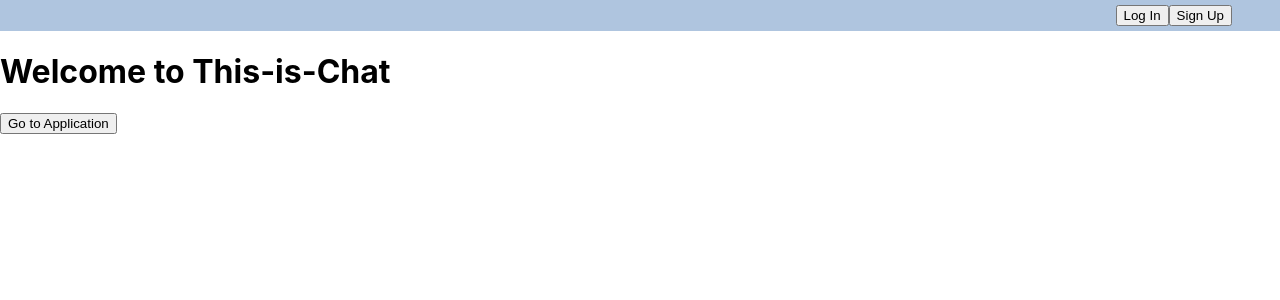
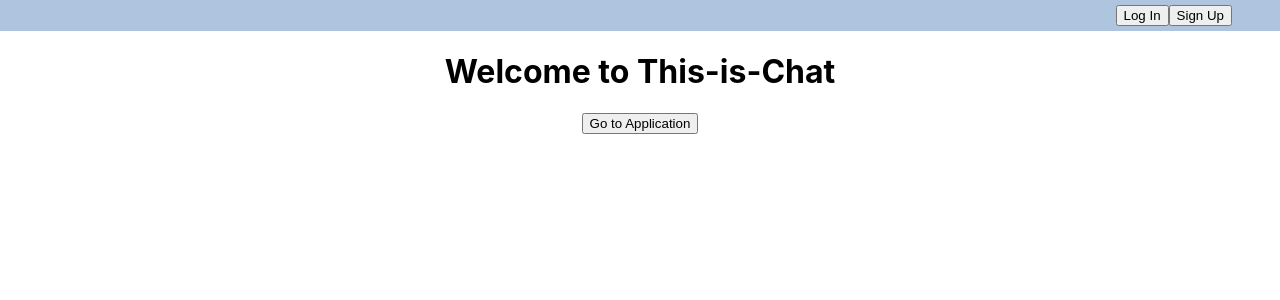
Before and after one commit to vedala/this-is-chat-fe, a React (Create React App) app: page / in a window 1280 px wide. Shown: the top 300 px of the page. Built offline with nearby package versions, Linux system fonts and the light colour scheme; no server answers.

Commit message:
Add landing css

```diff
--- a/src/App.css
+++ b/src/App.css
@@ -41,6 +41,11 @@ html, body, #root {
   }
 }
 
+.landing {
+  display: flex;
+  flex-direction: column;
+  align-items: center;
+}
 /*
 ** Chat and Form
 */
```
